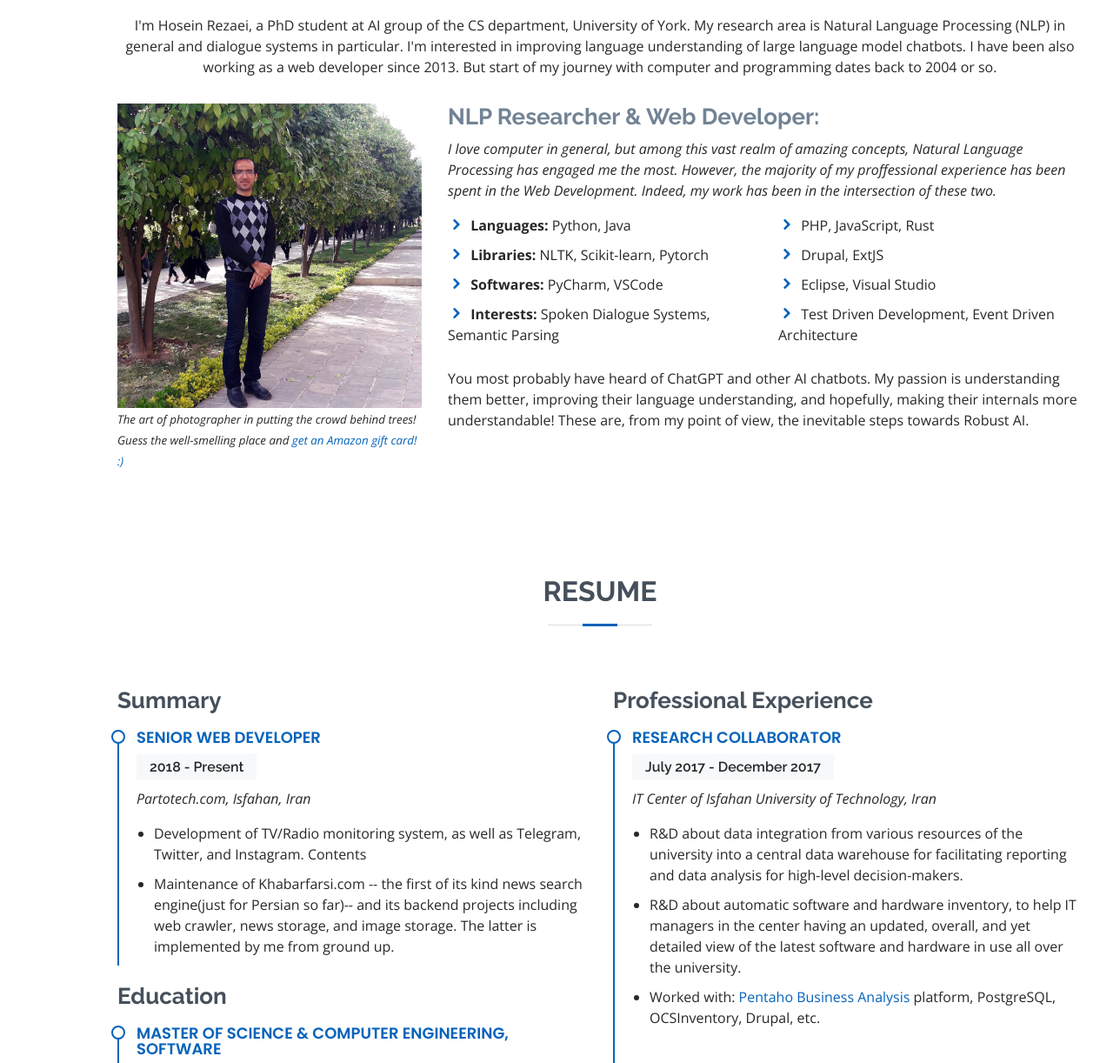
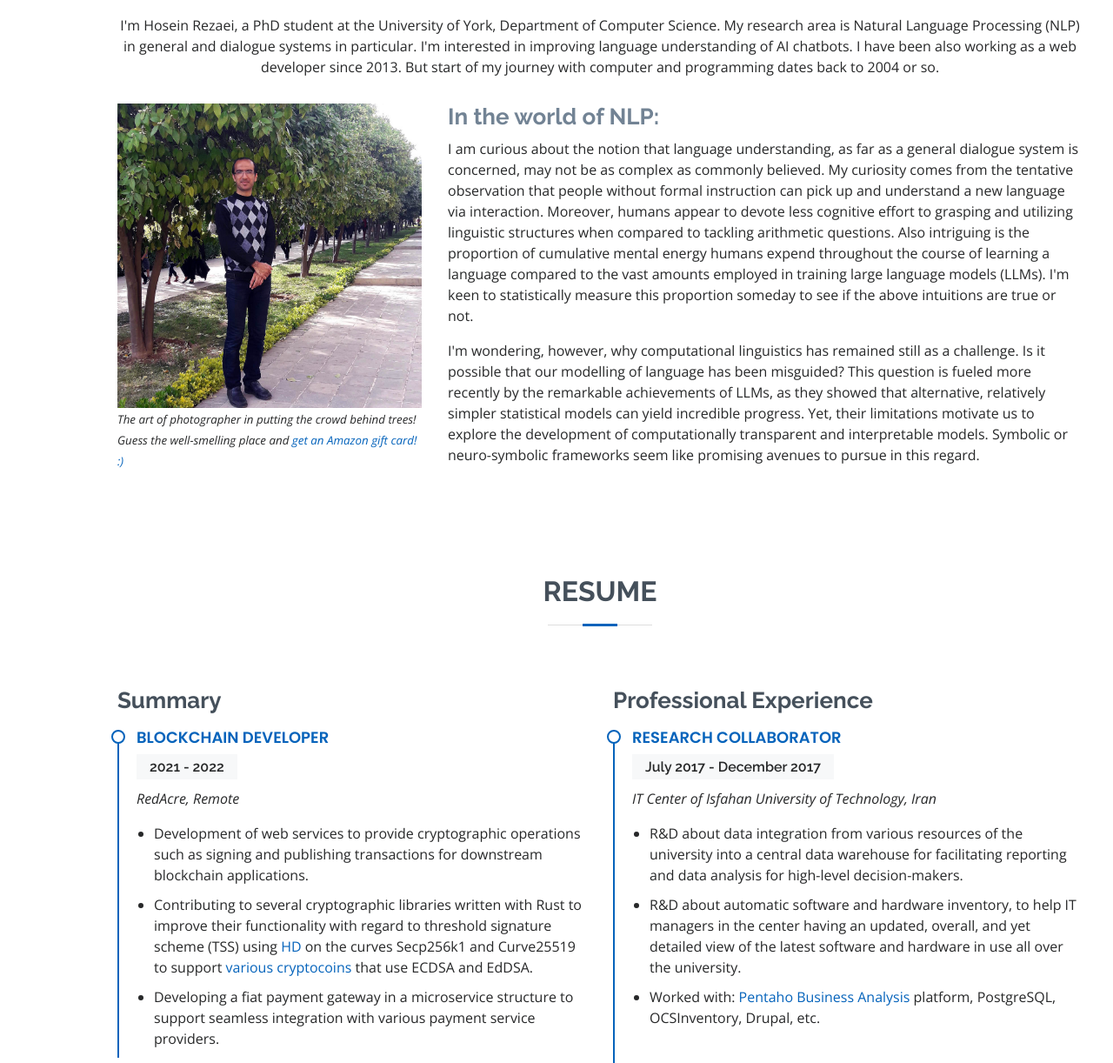
Before and after one commit to HRezaei/hrezaei.github.io, a plain HTML site: page index.html in a window 1280 px wide. Shown: the part 921-2143 px from the top of the page at 87% size. Drawn offline with nearby package versions, Linux system fonts and the light colour scheme.

Commit message:
Update the resume and my research interests

```diff
--- a/index.html
+++ b/index.html
@@ -81,8 +81,9 @@
 
         <div class="section-title">
           <h2>About</h2>
-          <p>I'm Hosein Rezaei, a PhD student at AI group of the CS department, University of York. My research area is Natural Language Processing (NLP) in general and
-            dialogue systems in particular. I'm interested in improving language understanding of large language model chatbots.
+          <p>I'm Hosein Rezaei, a PhD student at the University of York, Department of Computer Science.
+             My research area is Natural Language Processing (NLP) in general and
+            dialogue systems in particular. I'm interested in improving language understanding of AI chatbots.
             I have been also working as a web developer since 2013. But start of my journey with computer and programming
           dates back to 2004 or so.</p>
         </div>
@@ -93,12 +94,26 @@
             <span class="caption">The art of photographer in putting the crowd behind trees! Guess the well-smelling place and <a href="mailto:mr.hrezaei@gmail.com">get an Amazon gift card! :)</a></span>
           </div>
           <div class="col-lg-8 pt-4 pt-lg-0 content">
-            <h3>NLP Researcher &amp; Web Developer:</h3>
-            <p class="font-italic">
-              I love computer in general, but among this vast realm of amazing concepts, Natural Language Processing has engaged me the most.
-              However, the majority of my proffessional experience has been spent in the Web Development. Indeed, my work has been in the intersection of these two.
+            <h3>In the world of NLP:</h3>
+            <p>
+              I am curious about the notion that language understanding, as far as a general dialogue system
+               is concerned, may not be as complex as commonly believed. My curiosity comes from the
+               tentative observation that people without formal instruction can pick up and understand
+               a new language via interaction. Moreover, humans appear to devote less cognitive effort
+               to grasping and utilizing linguistic structures when compared to tackling arithmetic questions.
+               Also intriguing is the proportion of cumulative mental energy humans expend throughout the
+               course of learning a language compared to the vast amounts employed in training large language models (LLMs).
+               I'm keen to statistically measure this proportion someday to see if the above intuitions are true or not.
+            </p><p>
+              I'm wondering, however, why computational linguistics has remained still as a challenge.
+              Is it possible that our modelling of language has been misguided?
+              This question is fueled more recently by the remarkable achievements of LLMs,
+              as they showed that alternative, relatively simpler statistical models can yield incredible progress.
+              Yet, their limitations motivate us to explore the development of computationally transparent and
+              interpretable models.
+              Symbolic or neuro-symbolic frameworks seem like promising avenues to pursue in this regard.
             </p>
-            <div class="row">
+            <!--div class="row">
               <div class="col-lg-6">
                 <ul>
                   <li><i class="icofont-rounded-right"></i> <strong>Languages:</strong> Python, Java </li>
@@ -120,8 +135,8 @@
             You most probably have heard of ChatGPT and other AI chatbots. My passion is understanding them better, improving
             their language understanding, and hopefully, making their internals more understandable!
             These are, from my point of view, the inevitable steps towards Robust AI.
-            <!--Keep scrolling down to take a brief look at some of them below... -->
-            </p>
+            <!--Keep scrolling down to take a brief look at some of them below... ->
+            </p-->
           </div>
         </div>
 
@@ -258,14 +273,20 @@
           <div class="col-lg-6">
             <h3 class="resume-title">Summary</h3>
             <div class="resume-item pb-0">
-              <h4>Senior web developer</h4>
-              <h5>2018 - Present</h5>
-              <p><em>Partotech.com, Isfahan, Iran </em></p>
+              <h4>Blockchain developer</h4>
+              <h5>2021 - 2022</h5>
+              <p><em>RedAcre, Remote</em></p>
               <ul>
-                <li>Development of TV/Radio monitoring system, as well as Telegram, Twitter, and Instagram. Contents </li>
-                <li>Maintenance of Khabarfarsi.com -- the first of its kind news search engine(just for Persian so far)-- and its backend projects including web crawler, news storage, and image storage. The latter is implemented by me from ground up.</li>
-                <!--li>Working deeply with distributed, concurrent, and interconnedcted micro and macro services to preserve our systems' uptime.</li>
-                <li>Transferring the </li-->
+                <li>Development of web services to provide cryptographic operations such as signing and publishing transactions for
+                  downstream blockchain applications.</li>
+                <li>
+                  Contributing to several cryptographic libraries written
+                  with Rust to improve their functionality with regard to threshold signature scheme (TSS) using <a target="blank" href="https://alexey-shepelev.medium.com/hierarchical-key-generation-fc27560f786">HD</a> on the
+                  curves Secp256k1 and Curve25519 to support <a target="blank" href="http://ethanfast.com/top-crypto.html">various cryptocoins</a> that use ECDSA and EdDSA.
+                </li>
+                <li>
+                  Developing a fiat payment gateway in a microservice structure to support seamless integration with various payment service providers.
+                </li>
               </ul>
             </div>
             <h3 class="resume-title">Education</h3>
@@ -312,11 +333,10 @@
               <h5>2013 - 2016 & 2018 - 2021</h5>
               <p><em>Partotech.com, Isfahan, Iran</em></p>
               <ul>
-                <li>Development of several enterprise web applications in the brand-monitoring business. Our mission is to extract text, image, video, etc from web, social networks, TV signals, and newspapers and to inform our customers as immediately
+                <li>Development of several enterprise web applications in the brand-monitoring business.
+                  Our mission was to extract text, image, video, etc from web, social networks (e.g. Telegram, Twitter, and Instagram), TV signals, and newspapers and to inform our customers as immediately
                   as possible whenever any content related to them are published.</li>
-                <li>Development of TV/Radio monitoring system, as well as Telegram, Twitter, and Instagram. Contents </li>
                 <li>Maintenance of Khabarfarsi.com -- the first of its kind news search engine(just for Persian so far)-- and its backend projects including web crawler, news storage, and image storage. The latter is implemented by me from ground up.</li>
-                <li>Working deeply with distributed, concurrent, and interconnedcted micro and macro services to preserve our systems' uptime.</li>
               </ul>
             </div>
           </div>
```
